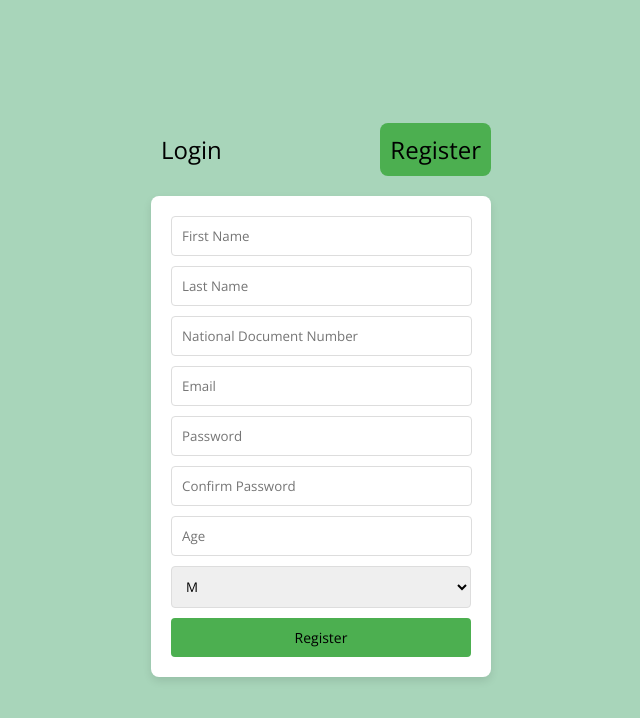
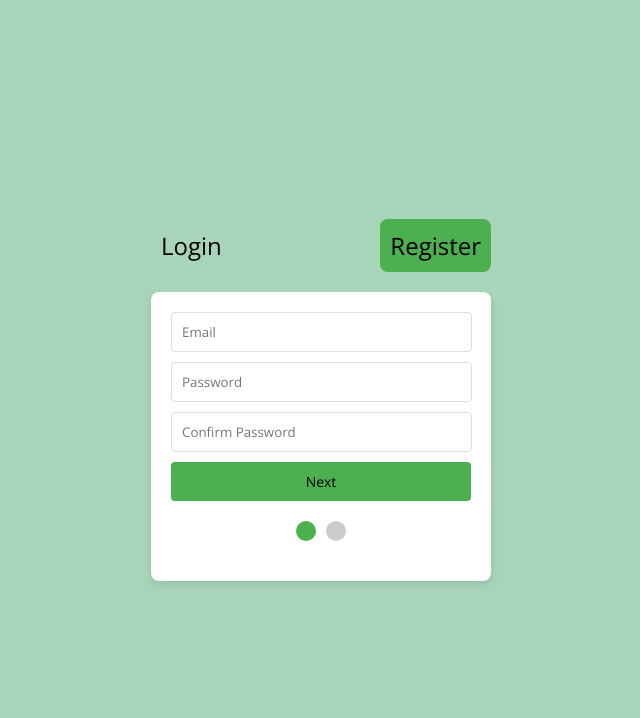
Before and after one commit to kalebgrove/qresp, a React (Create React App) app: page / in a window 1280 px wide. Both pictures are taken after a click on the button "Register". Shown: the top 718 px of the page, without its empty margins (319-959 px from the left). Built offline with nearby package versions, Linux system fonts and the light colour scheme.

Commit message:
4th commit

```diff
--- a/src/login.css
+++ b/src/login.css
@@ -72,7 +72,7 @@ body {
 }
 
 /* Styling for email and password input fields */
-.email-cl, .pwd-cl, .age-cl, .sex-cl, .first-cl, .last-cl, .id-cl {
+.email-cl, .pwd-cl, .age-cl, .sex-cl, .first-cl, .last-cl, .id-cl, .tel-cl {
     font-family: 'OpenSans';
     width: 93%; /* Make input take full width of the container */
     border-radius: 4px; /* Make the border slightly rounded */
@@ -101,3 +101,27 @@ body {
 .login select {
     width: 100%;
 }
+
+.step-indicator {
+    display: flex;
+    justify-content: center;
+    align-items: center;
+    margin: 20px 0;
+  }
+
+  .circle {
+    width: 20px;
+    height: 20px;
+    border-radius: 50%;
+    background-color: #ccc; /* Default color */
+    margin: 0 5px;
+    transition: background-color 0.4s ease;
+  }
+
+  .circle.active {
+    background-color: #4caf50; /* Active step color */
+  }
+
+.sex-select {
+    color: grey;
+}
--- a/src/login.js
+++ b/src/login.js
@@ -16,9 +16,16 @@ function Login() {
   const [sex, setSex] = useState('');
   const [password, setPassword] = useState('');
   const [confirmPassword, setConfirmPassword] = useState('');
+  const [tel, setTel] = useState('');
   const [error, setError] = useState('');
 
   const navigate = useNavigate();
+
+  const handleDateChange = (e) => {
+    const rawDate = e.target.value;
+    const formattedDate = new Date(rawDate).toLocaleDateString("en-CA");
+    setAge(formattedDate);
+  }
 
   const handleSubmitLog = async(event) => {
     event.preventDefault();
@@ -74,9 +81,9 @@ function Login() {
       return;
     }
 
-    console.log("Form Data:", { email, dni, firstname, lastname, age, sex, password });
+    console.log("Form Data:", { email, dni, firstname, lastname, age, sex, password, tel });
 
-    const payload = { email, password, firstname, lastname, dni, age, sex, confirmPassword };
+    const payload = { dni, firstname, lastname, age, tel, sex, email, password };
 
   // Send data to the backend using fetch
     try {
@@ -95,11 +102,14 @@ function Login() {
       const result = await response.json();
       console.log(result); // Handle the success response here
 
+      navigate('/questions');
+
       // Handle success (e.g., redirect user, show success message)
     } catch (error) {
       console.error(error);
       setError('An error occurred while submitting the form');
     }
+
   }
 
   return (
@@ -114,7 +124,7 @@ function Login() {
         </button>
         <button
           className={`register-header ${!isLogin ? 'active' : ''}`}
-          onClick={() => setIsLogin(false)} // Set to Register form
+          onClick={() => {setIsLogin(false); setStep(false);}} // Set to Register form
         >
           Register
         </button>
@@ -128,23 +138,36 @@ function Login() {
             <input type="password" id="pwd" className="pwd-cl" placeholder="Password" value={password} onChange={(e) => setPassword(e.target.value)}/>
             <button className='login-bt-active'>Login</button>
           </form>
-        ) : (
-          <form onSubmit={handleSubmitReg}>
+        ) : !secondStep ? (
+            <form>
+
+              <input type="text" id="email" className="email-cl" placeholder="Email" value={email} onChange={(e) => setEmail(e.target.value)}/>
+              <input type="password" id="pwd" className="pwd-cl" placeholder="Password" value={password} onChange={(e) => setPassword(e.target.value)}/>
+              <input type="password" id="confirm-pwd" className="pwd-cl" placeholder="Confirm Password" value={confirmPassword} onChange={(e) => setConfirmPassword(e.target.value)}/>
+              <button className={`register-bt ${!isLogin ? 'active' : ''}`} onClick={() => setStep(true)} disabled={
+              !email || !password || !confirmPassword || password !== confirmPassword
+              }>Next</button>
+          </form>
+          ) : (
+            <form onSubmit={handleSubmitReg}>
             <input type="text" id="firstname" className='first-cl' placeholder='First Name' value={firstname} onChange={(e) => setFirstName(e.target.value)}/>
             <input type="text" id="lastname" className='last-cl' placeholder='Last Name' value={lastname} onChange={(e) => setLastName(e.target.value)}/>
             <input type="text" id="identifier" className='id-cl' placeholder='National Document Number' value={dni} onChange={(e) => setDni(e.target.value)}/>
-            <input type="text" id="email" className="email-cl" placeholder="Email" value={email} onChange={(e) => setEmail(e.target.value)}/>
-            <input type="password" id="pwd" className="pwd-cl" placeholder="Password" value={password} onChange={(e) => setPassword(e.target.value)}/>
-            <input type="password" id="confirm-pwd" className="pwd-cl" placeholder="Confirm Password" value={confirmPassword} onChange={(e) => setConfirmPassword(e.target.value)}/>
-            <input type="number" id="age" className='age-cl' placeholder="Age" value={age} onChange={(e) => setAge(e.target.value)}/>
+            <input type="date" id="age" className='age-cl' placeholder="Date of Birth" value={age} onChange={handleDateChange}/>
+            <input type="text" id='tel' className='tel-cl' placeholder='Number (+34)' value={tel} onChange={(e) => setTel(e.target.value)} />
             <select type="text" id="sex" className='sex-cl' placeholder="Sex (M/F)" value={sex} onChange={(e) => setSex(e.target.value)}>
+              <option className="sex-select">Sex</option>
               <option value="M">M</option>
               <option value="F">F</option>
             </select>
             <button className={`register-bt ${!isLogin ? 'active' : ''}`}>Register</button>
           </form>
+          )}
 
-        )}
+          <div className="step-indicator">
+            <div className={`circle ${!secondStep ? 'active' : ''}`} onClick={() => setStep(false)}></div>
+            <div className={`circle ${secondStep ? 'active' : ''}`}></div>
+          </div>
         {error && <p style={{ color: 'red' }}>{thereisError ? error : ''}</p>}
       </div>
     </div>
--- a/src/questions.js
+++ b/src/questions.js
@@ -3,7 +3,9 @@ import React from 'react'
 
 function Questions () {
     return (
-        <div></div>
+        <div>
+            <header></header>
+        </div>
     )
 }
 
```
Also changed, not shown: 1 other file (tests, documents, lock files or other folders).
